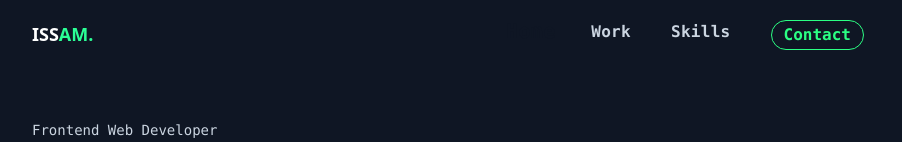
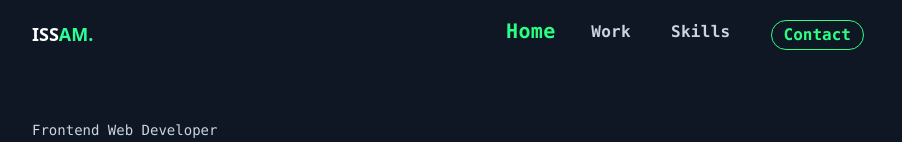
Before and after one commit to issam333/myportfolio, a React (Create React App) app: page / in a window 1280 px wide. In both pictures the pointer is over the item "Home". Shown: the top 142 px of the page, without its empty margins (192-1094 px from the left). Built offline with nearby package versions, Linux system fonts and the light colour scheme.

Commit message:
modefied css

```diff
--- a/package.json
+++ b/package.json
@@ -1,4 +1,5 @@
 {
+  "homepage": "https://issam333.github.io/my-portfolio",
   "name": "myapp",
   "version": "0.1.0",
   "private": true,
@@ -15,7 +16,6 @@
     "@testing-library/user-event": "^13.5.0",
     "ajv": "^8.16.0",
     "framer-motion": "^11.3.19",
-    "gh-pages": "^6.1.1",
     "react": "^18.3.1",
     "react-countup": "^6.5.3",
     "react-dom": "^18.3.1",
@@ -24,6 +24,8 @@
     "web-vitals": "^2.1.4"
   },
   "scripts": {
+    "predeploy": "npm run build",
+    "deploy": "gh-pages -d build",
     "start": "react-scripts start",
     "build": "react-scripts build",
     "test": "react-scripts test",
@@ -48,6 +50,7 @@
     ]
   },
   "devDependencies": {
+    "gh-pages": "^6.1.1",
     "tailwindcss": "^3.4.4"
   }
 }
--- a/src/index.css
+++ b/src/index.css
@@ -27,7 +27,7 @@ code {
   letter-spacing: 0.3px;
 }
 #liNav:hover {
-  color: rgb(15, 22, 36);
+  color: rgb(43, 255, 131);
 }
 #liNavContact {
   color: rgb(43, 255, 131);
```
Also changed, not shown: 2 other files (tests, documents, lock files or other folders).
